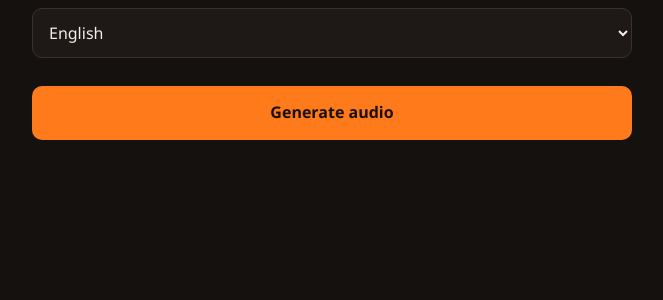
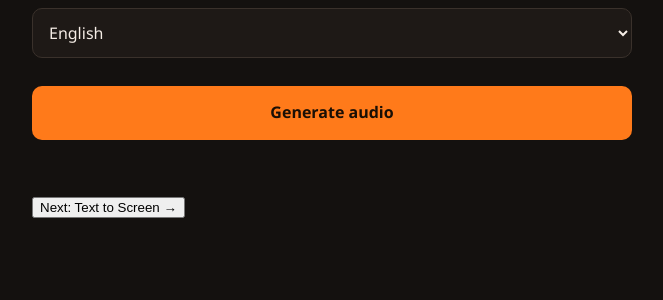
Before and after one commit to Ankita2005899/classmitra-voice, a Flask app: page / in a window 1280 px wide. Shown: the part 487-787 px from the top of the page, without its empty margins (308-971 px from the left). Run offline with Flask 3, Linux system fonts and the light colour scheme.

Commit message:
Add Next button and Text to Screen slides page with ZIP download

````diff
--- a/app.py
+++ b/app.py
@@ -1,4 +1,4 @@
-import os, uuid, time, glob, asyncio
+import os, uuid, time, glob, asyncio, json
 from flask import Flask, render_template, request, jsonify
 from dotenv import load_dotenv
 from google import genai
@@ -12,7 +12,7 @@ AUDIO_DIR = os.path.join(app.static_folder, "audio")
 os.makedirs(AUDIO_DIR, exist_ok=True)
 
 client = genai.Client(api_key=os.getenv("GEMINI_API_KEY"))
-MODEL = os.getenv("GEMINI_MODEL", "gemini-2.5-flash-lite")
+MODEL = os.getenv("GEMINI_MODEL", "gemini-3.5-flash-lite")
 MAX_CHARS = 1500
 
 # tone -> (persona instruction, english voice, hindi voice)
@@ -98,5 +98,74 @@ def generate():
         return jsonify(error="Something went wrong. Please try again."), 500
 
 
+def api_error_response(e):
+    if e.code in (400, 401, 403):
+        return jsonify(error="Invalid or missing GEMINI_API_KEY."), 500
+    if e.code == 429:
+        return jsonify(error="Free limit reached. Wait a minute and try again."), 429
+    if e.code == 404:
+        return jsonify(error="Model not available. Change GEMINI_MODEL in .env."), 500
+    app.logger.exception(e)
+    return jsonify(error="Gemini error. Please try again."), 500
+
+
+@app.route("/screen")
+def screen():
+    return render_template("screen.html")
+
+
+@app.route("/analyze", methods=["POST"])
+def analyze():
+    data = request.get_json(silent=True) or {}
+    text = (data.get("text") or "").strip()
+    lang = data.get("language", "english")
+    if not text:
+        return jsonify(error="Please enter some text."), 400
+    if len(text) > MAX_CHARS:
+        return jsonify(error=f"Text is too long. Keep it under {MAX_CHARS} characters."), 400
+    if lang not in LANGS:
+        lang = "english"
+
+    system = (
+        "Analyse the user's text for a student slide deck. Write in " + LANGS[lang] + ". "
+        "Return ONLY JSON with these keys: "
+        '"title" (string, max 8 words), '
+        '"important_line" (string, one-sentence definition or core idea of the concept), '
+        '"key_points" (list), "advantages" (list), "disadvantages" (list), '
+        '"applications" (list), "example" (string). '
+        "Every list item: max 14 words, starting with one fitting emoji. "
+        "Max 5 items per list. If the text does not support a section, use an empty list or empty string. "
+        "Do not invent facts that are not supported by the text or common knowledge."
+    )
+    try:
+        resp = client.models.generate_content(
+            model=MODEL, contents=text,
+            config=types.GenerateContentConfig(
+                system_instruction=system, max_output_tokens=1500,
+                response_mime_type="application/json"),
+        )
+        raw = (resp.text or "").strip().removeprefix("```json").removesuffix("```").strip()
+        d = json.loads(raw)
+    except errors.APIError as e:
+        return api_error_response(e)
+    except (json.JSONDecodeError, ValueError):
+        return jsonify(error="Could not read the AI result. Please try again."), 500
+    except Exception as e:
+        app.logger.exception(e)
+        return jsonify(error="Something went wrong. Please try again."), 500
+
+    def lst(k):
+        v = d.get(k) or []
+        return [str(x).strip() for x in v if str(x).strip()][:5] if isinstance(v, list) else []
+
+    return jsonify(
+        title=str(d.get("title") or "").strip(),
+        important_line=str(d.get("important_line") or "").strip(),
+        key_points=lst("key_points"), advantages=lst("advantages"),
+        disadvantages=lst("disadvantages"), applications=lst("applications"),
+        example=str(d.get("example") or "").strip(),
+    )
+
+
 if __name__ == "__main__":
     app.run(debug=True)
--- a/static/script.js
+++ b/static/script.js
@@ -39,3 +39,9 @@ $("go").addEventListener("click", async () => {
     $("go").disabled = false;
   }
 });
+
+$("next").addEventListener("click", () => {
+  sessionStorage.setItem("cm_text", $("text").value.trim());
+  sessionStorage.setItem("cm_lang", $("lang").value);
+  location.href = "/screen";
+});
--- a/templates/index.html
+++ b/templates/index.html
@@ -29,6 +29,7 @@
 
   <button id="go" class="go">Generate audio</button>
   <p id="msg" role="status"></p>
+  <button id="next" class="next" type="button">Next: Text to Screen &rarr;</button>
 
   <section id="result" hidden>
     <audio id="player" controls></audio>
````
